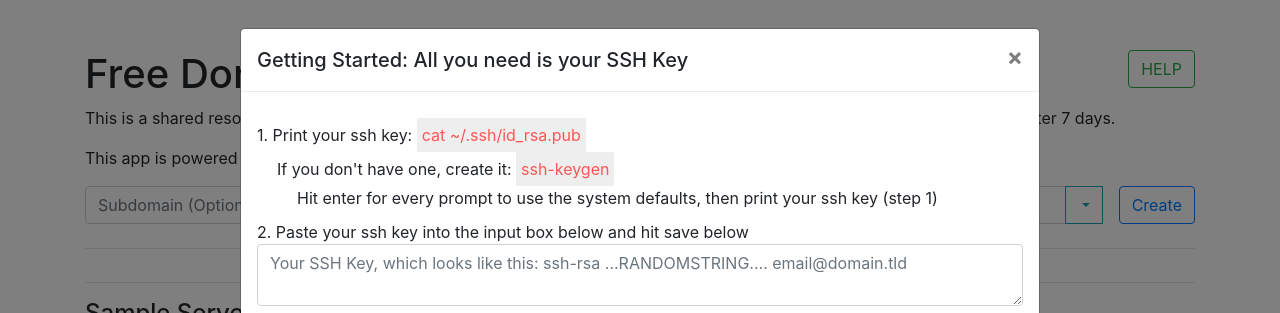
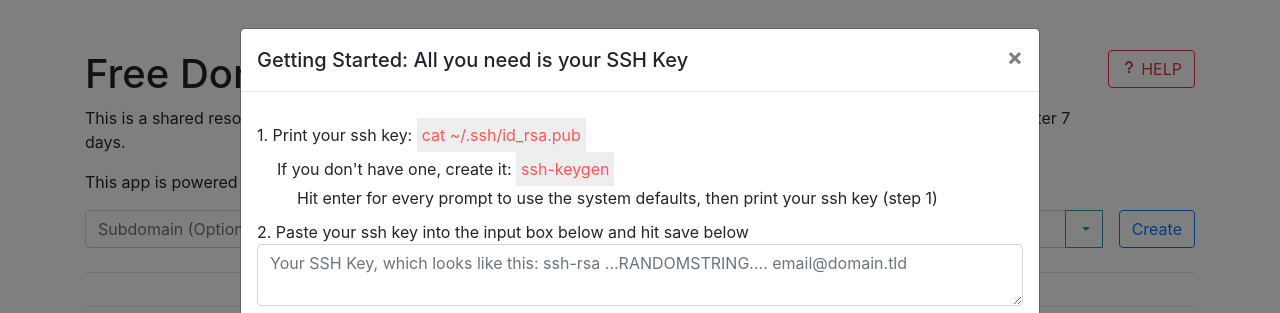
Before and after one commit to garageScript/FreeDomains, a website: page public/index.html in a window 1280 px wide. Shown: the top 313 px of the page. Drawn offline with nearby package versions, Linux system fonts and the light colour scheme.

Commit message:
make help button more obvious

```diff
--- a/public/index.html
+++ b/public/index.html
@@ -32,7 +32,10 @@
         </div>
 
         <div>
-          <button class="btn-outline-success btn" data-toggle="modal" data-target="#exampleModal" >HELP</button>
+          <button class="btn-outline-danger btn" data-toggle="modal" data-target="#exampleModal" >
+            <ion-icon name="help"></ion-icon>
+            HELP
+          </button>
         </div>
       </div>
       <div class="d-flex justify-content-between">
@@ -163,5 +166,6 @@ app.listen(process.env.PORT || 8123);
       crossorigin="anonymous"
       ></script>
     <script src="/index.js"></script>
+    <script src="https://unpkg.com/ionicons@4.5.10-0/dist/ionicons.js"></script>
   </body>
 </html>
```
